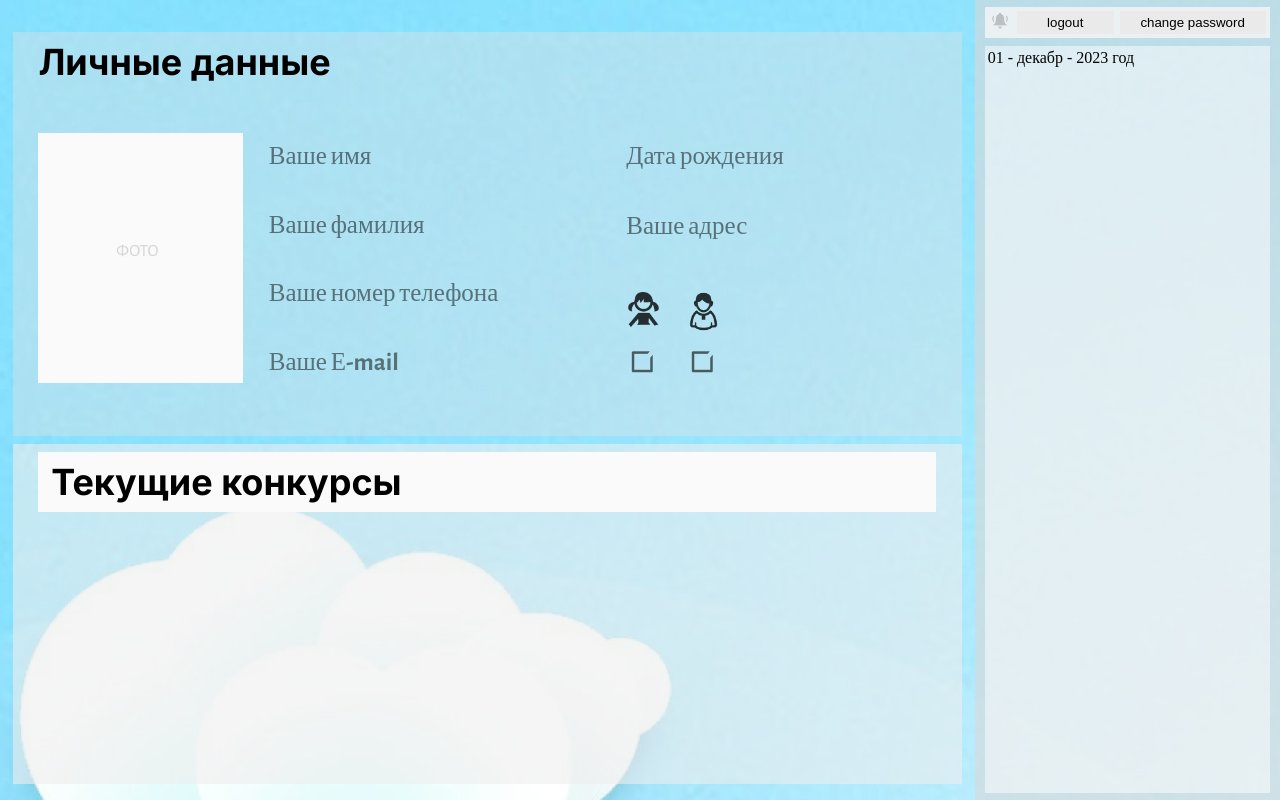
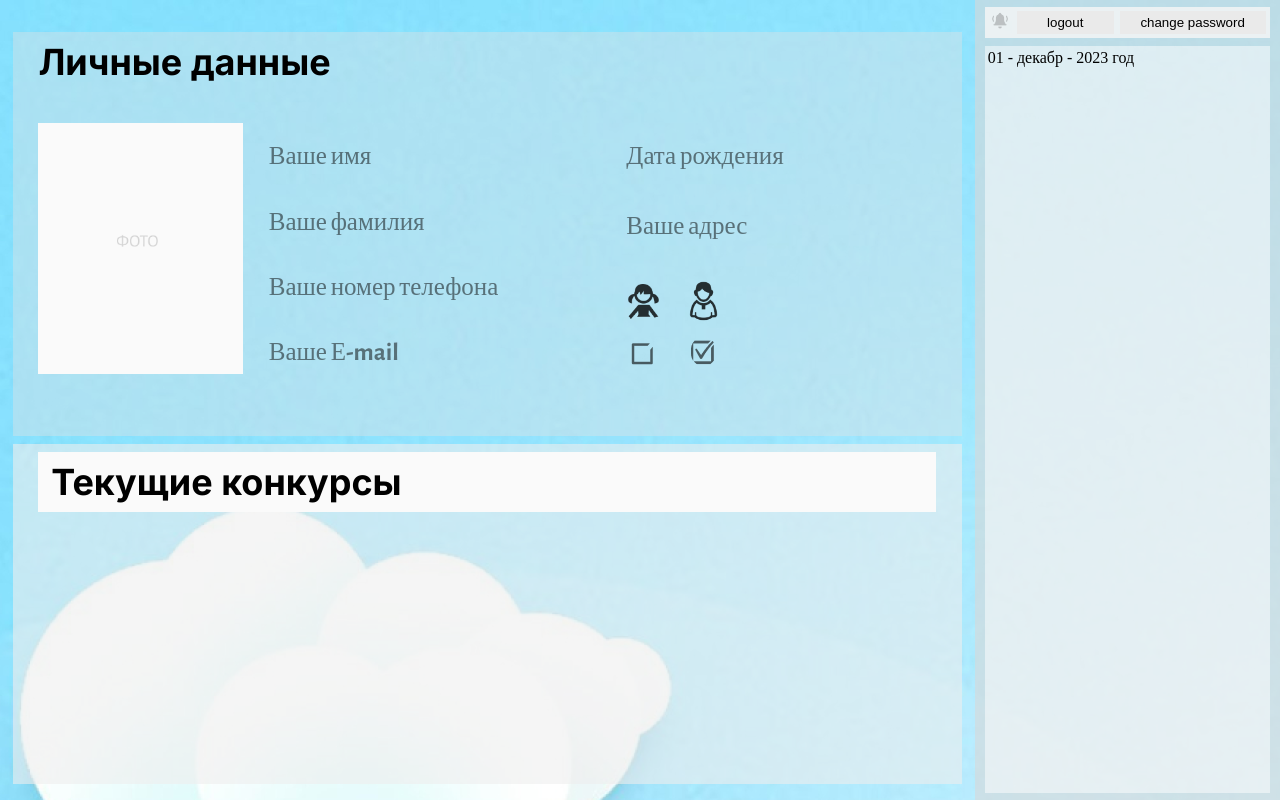
Before and after one commit to asadbek204/Team-1, a Django app: page /account/ in a window 1280 px wide. Shown: the part 104-904 px from the top of the page. Run offline with Django 5.2, Linux system fonts and the light colour scheme; style sheets or scripts are compiled from the project's sources.

Commit message:
js ended

```diff
--- a/account/urls.py
+++ b/account/urls.py
@@ -1,8 +1,8 @@
 from django.urls import path
 from .views.login import *
-from .views.profile import profile
+from .views.profile import ProfileView
 
 urlpatterns = [
-    path('', profile, name='profile'),
+    path('', ProfileView.as_view(), name='profile'),
     path('login/', login, name='login'),
 ]
--- a/account/views/profile.py
+++ b/account/views/profile.py
@@ -1,6 +1,22 @@
-from django.shortcuts import render
-from ..models import UserModel
+from django.http import JsonResponse
+from django.shortcuts import render, redirect
+from ..models import UserModel, Participant
+from django.views.generic import View
+import json
 
 
-def profile(request):
-    return render(request, 'account/profile.html')
+class ProfileView(View):
+
+    @staticmethod
+    def get(request):
+        # if not request.user.is_authenticated:
+        #     return redirect('login')
+        # participant = Participant.objects.get(user=request.user)
+        return render(request, 'account/profile.html')
+
+    @staticmethod
+    def put(request):
+        data = json.loads(request.body)
+        print(data)
+        # UserModel.objects.update(**data)
+        return JsonResponse({'ok': True, 'message': 'message successfully printed'})
--- a/assets/base/css/base.css
+++ b/assets/base/css/base.css
@@ -30,6 +30,12 @@
   padding: 0;
   text-decoration: none;
   box-sizing: border-box;
+}
+
+.display-none {
+  visibility: hidden;
+  width: 0;
+  height: 0;
 }
 
 .close-search-window.display-none {
--- a/assets/base/css/base.scss
+++ b/assets/base/css/base.scss
@@ -34,6 +34,11 @@
 }
 
 //-------------Search-window-------------
+.display-none {
+    visibility: hidden;
+    width: 0;
+    height: 0;
+}
 .close-search-window.display-none {
     visibility: hidden;
     width: 0;
--- a/assets/profile/css/profile.css
+++ b/assets/profile/css/profile.css
@@ -1,9 +1,5 @@
 :root {
   --clr-input-text: #737171;
-}
-
-.display-none {
-  display: none;
 }
 
 footer {
@@ -68,7 +64,8 @@ footer {
   height: 70%;
   display: flex;
   flex-direction: column;
-  justify-content: space-between;
+  justify-content: start;
+  gap: 15%;
   align-items: start;
 }
 .profile-main .container .profile .profile-content .block.right {
@@ -193,10 +190,44 @@ footer {
   overflow-y: scroll;
 }
 .info-text {
+  display: flex;
   background-color: transparent;
   font-family: var(--bold-txt);
   font-size: 25px;
   color: rgba(0, 0, 0, 0.5);
 }
 
+.btn-submit-changes {
+  font-size: 20px;
+  height: 100%;
+  background-color: #e8e6e6;
+}
+
+.info-text:focus {
+  background-color: white;
+  outline: none;
+}
+
+input::-webkit-outer-spin-button,
+input::-webkit-inner-spin-button {
+  -webkit-appearance: none;
+  margin: 0;
+}
+
+input[type=number] {
+  -moz-appearance: textfield;
+}
+
+.message {
+  color: red;
+  background-color: transparent;
+  width: 100%;
+  height: 5vh;
+  font-size: 20px;
+}
+
+span {
+  transition: 0.1s ease-in-out;
+}
+
 /*# sourceMappingURL=profile.css.map */
--- a/assets/profile/css/profile.scss
+++ b/assets/profile/css/profile.scss
@@ -1,10 +1,6 @@
 
 :root {
   --clr-input-text: #737171;
-}
-
-.display-none {
-    display: none;
 }
 
 footer {
@@ -72,7 +68,8 @@ footer {
             height: 70%;
             display: flex;
             flex-direction: column;
-            justify-content: space-between;
+            justify-content: start;
+            gap: 15%;
             align-items: start;
           }
         }
@@ -233,8 +230,42 @@ footer {
 }
 
 .info-text {
+  display: flex;
   background-color: transparent;
   font-family: var(--bold-txt);
   font-size: 25px;
   color: rgba(0, 0, 0, 0.5);
 }
+
+.btn-submit-changes {
+  font-size: 20px;
+  height: 100%;
+  background-color: #e8e6e6;
+}
+
+.info-text:focus {
+  background-color: white;
+  outline: none;
+}
+
+input::-webkit-outer-spin-button,
+input::-webkit-inner-spin-button {
+  -webkit-appearance: none;
+  margin: 0;
+}
+
+input[type=number] {
+  -moz-appearance: textfield;
+}
+
+.message {
+  color: red;
+  background-color: transparent;
+  width: 100%;
+  height: 5vh;
+  font-size: 20px;
+}
+
+span {
+  transition: .1s ease-in-out;
+}
--- a/templates/account/profile.html
+++ b/templates/account/profile.html
@@ -1,12 +1,11 @@
 {% extends 'layouts/base.html' %}
 {% load static %}
-
 {% block extra_head %}
     <link rel="stylesheet" href="{% static 'profile/css/profile.css' %}">
     <script src="{% static 'profile/js/profile.js' %}" defer></script>
+    <script defer>let array = [{% for com in competitions %}'competition-{{ forloop.counter }}', {% endfor %}]</script>
 	<title>Profile</title>
 {% endblock %}
-
 {% block content %}
 <main class="profile-main">
     <div class="container">
@@ -14,35 +13,66 @@
             <h2 class="profile-h2">Личные данные</h2>
             <div class="profile-content">
                 <div class="block left">
-                    <div class="img">
-                        <img src="{% static 'profile/img/def-user-photo.png' %}" alt="">
-                    </div>
+                    <label for="" class="img">
+                        <img id="photo" src="{% static 'profile/img/def-user-photo.png' %}" alt="">
+                        <input class="display-none" type="file" id="submit-photo" name="photo">
+                    </label>
                     <div class="text">
-                        <input class="info-text" type="submit" value="Ваше имя" name="name">
-                        <input class="info-text" type="submit" value="Ваше фамилия" name="surname">
-                        <input class="info-text" type="submit" value="Ваше номер телефона" name="phone">
-                        <input class="info-text" type="submit" value="Ваше Е-mail" name="email">
+                        <div>
+                            <span class="display-none" id="name-message"></span>
+                            <label class="info-text" for="">
+                                <input class="info-text" type="submit" id="name" value="{{ request.user.first_name|default:'Ваше имя' }}" name="first_name">
+                            </label>
+                        </div>
+                        <div>
+                        <span class="display-none" id="surname-message"></span>
+                            <label class="info-text" for="">
+                                <input class="info-text" type="submit" id="surname" value="{{ request.user.last_name|default:'Ваше фамилия' }}" name="last_name">
+                            </label>
+                        </div>
+                        <div>
+                            <span class="display-none" id="phone-message"></span>
+                            <label class="info-text" for="">
+                                <input class="info-text" type="submit" id="phone" value="{{ request.user.phone|default:'Ваше номер телефона' }}" name="phone">
+                            </label>
+                        </div>
+                        <div>
+                            <span class="display-none" id="email-message"></span>
+                            <label class="info-text" for="">
+                                <input class="info-text" type="submit" id="email" value="{{ request.user.last_name|default:'Ваше Е-mail' }}" name="email">
+                            </label>
+                        </div>
                     </div>
                 </div>
                 <div class="block right">
-                    <input class="info-text" type="submit" value="Дата рождения" name="birth-date">
-                    <input class="info-text" type="submit" value="Ваше адрес" name="address">
-                    <div class="gender-info">
+                    <div>
+                    <span class="display-none" id="birth-date-message"></span>
+                        <label class="info-text" for="">
+                            <input class="info-text" type="submit" id="birth-date" value="{{ request.user.last_name|default:'Дата рождения' }}" name="participant-birthday">
+                        </label>
+                    </div>
+                    <div>
+                        <span class="display-none" id="address-message"></span>
+                        <label class="info-text" for="">
+                            <input class="info-text" type="submit" id="address" value="Ваше адрес" name="participant-address">
+                        </label>
+                    </div>
+                    <form action="" class="gender-info">
                         <div class="gender-block">
                             <div class="gender-img"><img src="{% static 'profile/img/femail.png' %}" alt=""></div>
                             <label for="female-check" class="gender-check">
-                                <img src="{% static 'profile/img/check-false.png' %}" alt="">
+                                <img id="female" src="{% static 'profile/img/check-false.png' %}" alt="">
                             </label>
-                            <input class="display-none" type="checkbox" name="female" id="female-check">
+                            <input class="display-none" type="radio" name="female" id="female-check">
                         </div>
                         <div class="gender-block">
                             <div class="gender-img"><img src="{% static 'profile/img/male.png' %}" alt=""></div>
                             <label for="male-check" class="gender-check">
-                                <img src="{% static 'profile/img/check-false.png' %}" alt="">
+                                <img id="male" src="{% static 'profile/img/check-false.png' %}" alt="">
                             </label>
-                            <input class="display-none" type="checkbox" name="male" id="male-check">
+                            <input class="display-none" type="radio" checked name="male" id="male-check">
                         </div>
-                    </div>
+                    </form>
                 </div>
             </div>
         </div>
@@ -51,7 +81,7 @@
                 <span class="com-span">Текущие конкурсы</span>
             </div>
             {% for competition in competitions %}
-            <div class="competition" id="{{ forloop.counter }}">
+            <div class="competition" id="competition-{{ forloop.counter }}">
                 <div class="img"><img src="{{ competition.img.url }}" alt=""></div>
                 <div class="description">
                     <span class="title">{{ competition.title }}</span>
@@ -73,7 +103,4 @@
         </div>
     </div>
 </main>
-<script>
-    let array = [{% for com in competitions %}'{{ forloop.counter }}', {% endfor %}]
-</script>
 {% endblock %}
--- a/templates/layouts/base.html
+++ b/templates/layouts/base.html
@@ -16,6 +16,7 @@
 
     {#-----------------FONT AWESOME----------------#}
     <link rel="stylesheet" href="https://cdnjs.cloudflare.com/ajax/libs/font-awesome/6.5.1/css/all.min.css">
+    <link rel="stylesheet" href="https://cdn.jsdelivr.net/npm/bootstrap-icons@1.11.2/font/bootstrap-icons.min.css">
     <script defer>
         const url = '{{ request.build_absolute_uri }}'
         const baseUrl = url.split('/')[0]
```
Also changed, not shown: account/models.py (+5 -9 lines), assets/profile/js/profile.js (+78 -0 lines), 2 other files.
